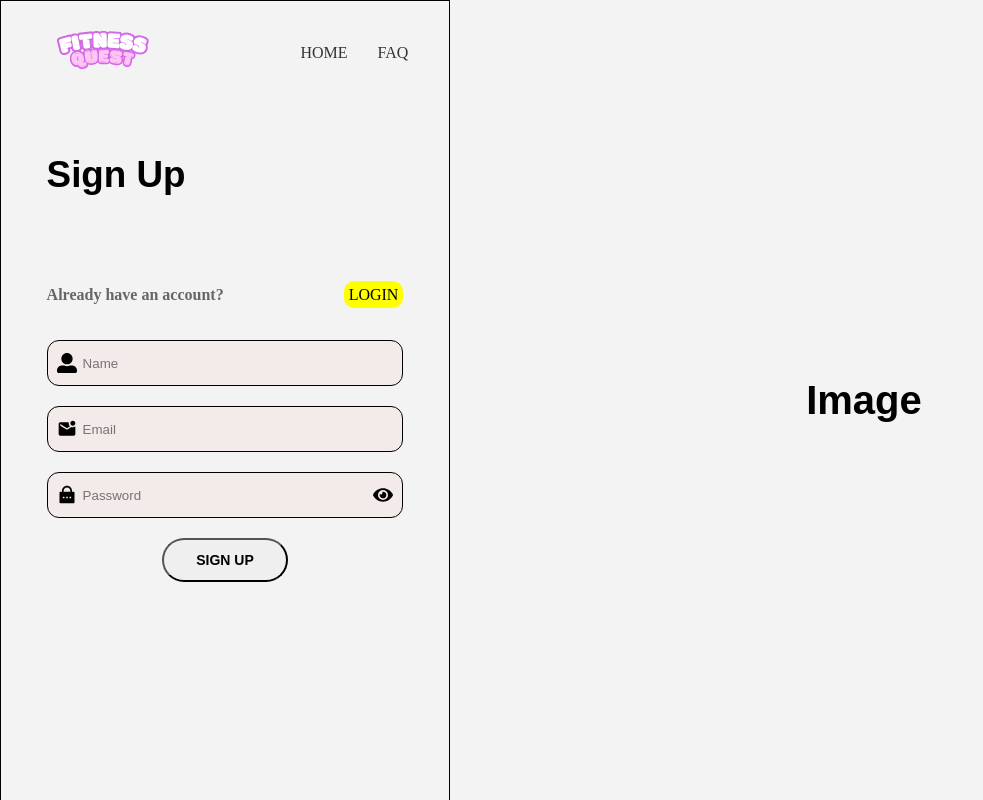
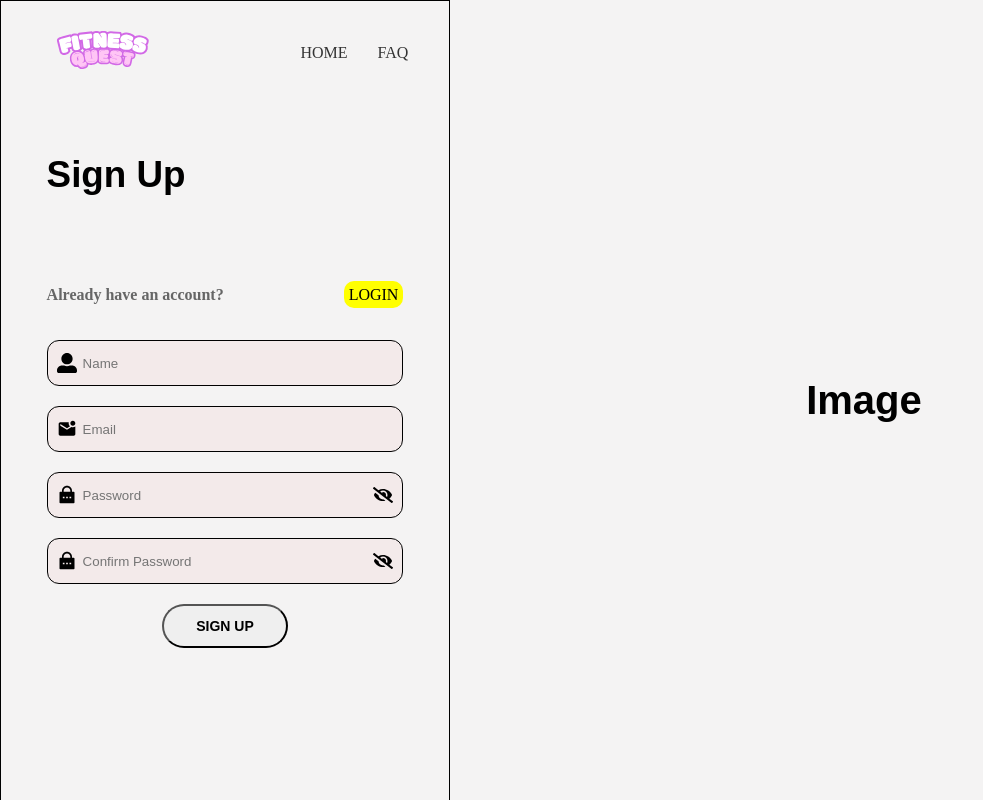
Before and after one commit to saksdev/Fitness-Quest-RPG, a React (Create React App) app: page /signup in a window 1280 px wide. Shown: the whole page, without its empty margins (0-983 px from the left). Built offline with nearby package versions, Linux system fonts and the light colour scheme; a web font is replaced by a local one.

Commit message:
Add Form Validation in signup

```diff
--- a/package.json
+++ b/package.json
@@ -7,13 +7,15 @@
     "@testing-library/jest-dom": "^5.17.0",
     "@testing-library/react": "^13.4.0",
     "@testing-library/user-event": "^13.5.0",
+    "formik": "^2.4.6",
     "react": "^18.2.0",
     "react-dom": "^18.2.0",
     "react-icons": "^5.2.1",
     "react-router-dom": "^6.23.0",
     "react-scripts": "5.0.1",
     "smooth-scrollbar": "^8.8.4",
-    "web-vitals": "^2.1.4"
+    "web-vitals": "^2.1.4",
+    "yup": "^1.4.0"
   },
   "scripts": {
     "start": "react-scripts start",
--- a/src/Component/Css/Navigation.css
+++ b/src/Component/Css/Navigation.css
@@ -91,7 +91,7 @@ header {
   gap: 3rem;
   transition: all 500ms cubic-bezier(.10, .0, .80, .0);
   height: calc(-90px + 100vh);
-  padding-top: 60px;
+  padding: 20px 0px 40px 0px;
 }
 
 .nav-links-2 a {
--- a/src/Component/Css/auth.css
+++ b/src/Component/Css/auth.css
@@ -204,6 +204,12 @@ mark a {
     gap: 30px;
 }
 
+.Form-error{
+    color: red;
+    font-size: 12px !important;
+    margin: 2px 0px 0px 0px;
+}
+
 @media screen and (max-width: 1000px) {
     .auth-container {
         grid-template-columns: 2.3fr 3fr;
--- a/src/Component/Signup.js
+++ b/src/Component/Signup.js
@@ -1,5 +1,7 @@
 import React, { useState, useEffect } from 'react';
 import { Link } from 'react-router-dom';
+import { useFormik } from 'formik';
+import * as Yup from "yup";
 import './Css/auth.css';
 import Logo from '../img/nav-logo.svg';
 
@@ -9,36 +11,50 @@ import { RiLockPasswordFill } from "react-icons/ri";
 import { FaEye } from "react-icons/fa";
 import { FaEyeSlash } from "react-icons/fa";
 
+const Signup = () => {
+  const [showPassword, setShowPassword] = useState(false);
+  const [showConfirmPassword, setShowConfirmPassword] = useState(false);
 
-const Signup = () => {
-  const [name, setName] = useState('');
-  const [email, setEmail] = useState('');
-  const [password, setPassword] = useState('');
+  const ShowPassword = () => {
+    setShowPassword(!showPassword);
+  };
+  const ShowConfirmPassword = () => {
+    setShowConfirmPassword(!showConfirmPassword);
+  };
 
   const [isWideScreen, setIsWideScreen] = useState(window.innerWidth >= 769);
   useEffect(() => {
     const handleResize = () => {
       setIsWideScreen(window.innerWidth >= 768);
     };
-
     window.addEventListener('resize', handleResize);
-
     return () => {
       window.removeEventListener('resize', handleResize);
     };
   }, []);
 
-  const [Eye, setEye] = useState(true);
-  const EyeChangereq = () => {
-    setEye(!Eye);
+  const initialValues = {
+    name: "",
+    email: "",
+    password: "",
+    confirm_password: ""
+  };
+
+  const SignupSchema = Yup.object({
+    name: Yup.string().min(2).max(25).required("Name is required"),
+    email: Yup.string().email().required("Email is required"),
+    password: Yup.string().min(8).required("This is required"),
+    confirm_password: Yup.string().required().oneOf([Yup.ref("password"), null], "Your passwords does not match")
+  });
+
+  const { values, errors, touched, handleBlur, handleChange, handleSubmit } = useFormik({
+    initialValues: initialValues,
+    validationSchema: SignupSchema,
+    onSubmit: (values, action) => {
+      console.log(values);
+      action.resetForm();
     }
-
-  const handleSubmit = (e) => {
-    e.preventDefault();
-    console.log('Name:', name);
-    console.log('Email:', email);
-    console.log('Password:', password);
-  };
+  });
 
   return (
     <div className="auth-container">
@@ -61,46 +77,79 @@ const Signup = () => {
                   <b>Already have an account?</b><Link to="/login">Login</Link>
                 </p>
                 <div className="login-input-items">
+                  <div>
                     <div className="form-input">
                       <div className="form-icon">
                         <FaUserAlt />
                         <input
                           type="text"
                           placeholder="Name"
-                        value={name}
-                        onChange={(e) => setName(e.target.value)}
-                        required
+                          name='name'
+                          value={values.name}
+                          onChange={handleChange}
+                          onBlur={handleBlur}
                         />
                       </div>
                     </div>
+                    {errors.name && touched.name ? <p className='Form-error'>{errors.name}</p> : null}
+                  </div>
+                  <div>
                     <div className="form-input">
                       <div className="form-icon">
                         <MdMarkEmailUnread />
                         <input
                           type="email"
                           placeholder="Email"
-                        value={email}
-                        onChange={(e) => setEmail(e.target.value)}
-                        required
+                          name='email'
+                          value={values.email}
+                          onChange={handleChange}
+                          onBlur={handleBlur}
                         />
                       </div>
                     </div>
+                    {errors.email && touched.email ? <p className='Form-error'>{errors.email}</p> : null}
+                  </div>
+                  <div>
                     <div className="form-input">
                       <div className="form-icon">
                         <RiLockPasswordFill />
                         <input
-                        type={Eye ? "password" : "text"}
+                          type={showPassword ? "text" : "password"}
                           placeholder="Password"
-                        value={password}
-                        onChange={(e) => setPassword(e.target.value)}
-                        required
+                          name='password'
+                          value={values.password}
+                          onChange={handleChange}
+                          onBlur={handleBlur}
                         />
-                      {Eye ? (
-                        <FaEye className='Eyechange' onClick={EyeChangereq} />
+                        {showPassword ? (
+                          <FaEye className='Eyechange' onClick={ShowPassword} />
                         ) : (
-                        <FaEyeSlash className='Eyechange' onClick={EyeChangereq} />
+                          <FaEyeSlash className='Eyechange' onClick={ShowPassword} />
                         )}
                       </div>
+                    </div>
+                    {errors.password && touched.password ? <p className='Form-error'>{errors.password}</p> : null}
+                  </div>
+                  <div>
+                    <div className="form-input">
+                      <div className="form-icon">
+                        <RiLockPasswordFill />
+                        <input
+                          type={showConfirmPassword ? "text" : "password"}
+                          placeholder="Confirm Password"
+                          name='confirm_password'
+                          value={values.confirm_password}
+                          onChange={handleChange}
+                          onBlur={handleBlur}
+                        />
+                        {showConfirmPassword ? (
+                          <FaEye className='Eyechange' onClick={ShowConfirmPassword} />
+                        ) : (
+                          <FaEyeSlash className='Eyechange' onClick={ShowConfirmPassword} />
+                        )}
+                      </div>
+                    </div>
+                    {errors.confirm_password && touched.confirm_password ? <p className='Form-error'>{errors.confirm_password}</p> : null}
                   </div>
                 </div>
                 <button className='btn access-btn' type="submit">Sign Up</button>
```
Also changed, not shown: 1 other file (tests, documents, lock files or other folders). Lines whose indentation alone changed are shown as unchanged.
